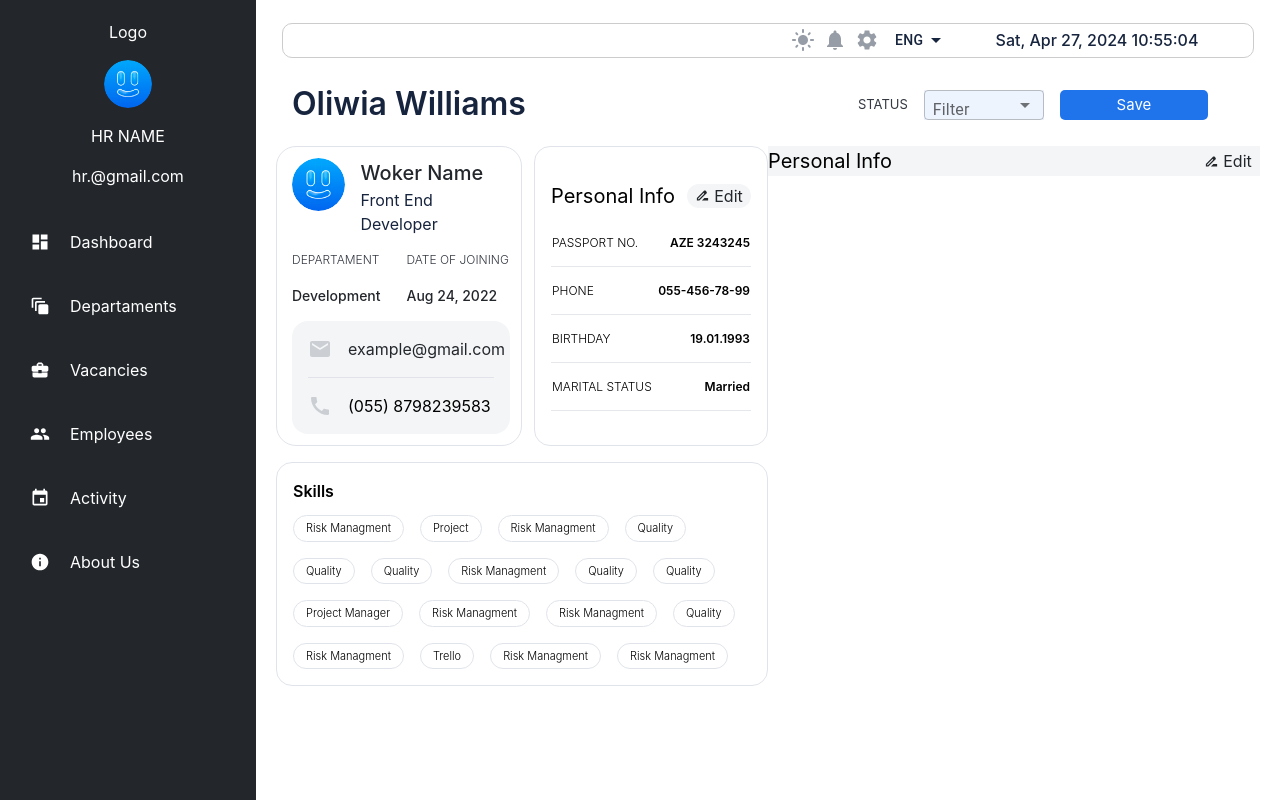
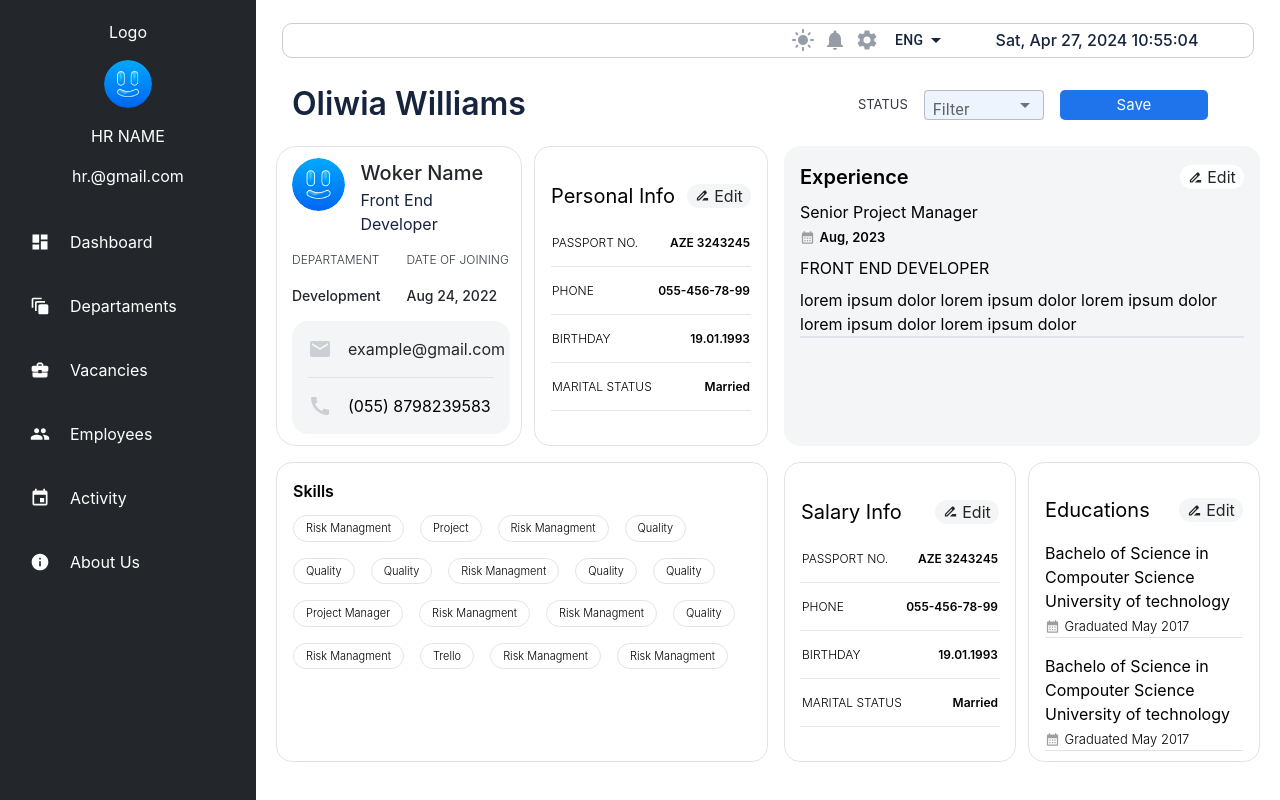
Before and after one commit to panahlimurad/hr_command, a React (Create React App) app: page /employees-details in a window 1280 px wide. Built offline with nearby package versions, Linux system fonts and the light colour scheme.

Commit message:
createDetailsPage

```diff
--- /dev/null
+++ b/src/features/Components/EducationComp/EducationComp.js
@@ -0,0 +1,31 @@
+import React from "react";
+import DriveFileRenameOutlineIcon from "@mui/icons-material/DriveFileRenameOutline";
+import CalendarMonthIcon from '@mui/icons-material/CalendarMonth';
+
+function EducationComp() {
+  return (
+    <div className="w-[50%] h-[300px] p-4 border border-solid border-[#E0E4EA] flex flex-col gap-4 rounded-2xl overflow-scroll">
+      <div className="flex justify-between items-center cursor-pointer mt-4">
+        <div className="text-[20px]">Educations</div>
+        <div className="text-[#23272C] gap-1 flex justify-center items-center rounded-xl w-16 bg-[#f4f5f7]">
+          <DriveFileRenameOutlineIcon sx={{ fontSize: "15px" }} />
+          Edit
+        </div>
+      </div>
+      <div>
+        <div className="">Bachelo of Science in Compouter Science University of technology</div>
+        <div className='border-b border-solid border-[#E0E4EA]'><CalendarMonthIcon sx={{color:"#9e9e9e", fontSize:"15px"}}/> <span className="text-[13px] font-light">Graduated May 2017</span></div>
+      </div>
+      <div>
+        <div className="">Bachelo of Science in Compouter Science University of technology</div>
+        <div className='border-b border-solid border-[#E0E4EA]'><CalendarMonthIcon sx={{color:"#9e9e9e", fontSize:"15px"}}/> <span className="text-[13px] font-light">Graduated May 2017</span></div>
+      </div>
+      <div>
+        <div className="">Bachelo of Science in Compouter Science University of technology</div>
+        <div className='border-b border-solid border-[#E0E4EA]'><CalendarMonthIcon sx={{color:"#9e9e9e", fontSize:"15px"}}/> <span className="text-[13px] font-light">Graduated May 2017</span></div>
+      </div>
+    </div>
+  );
+}
+
+export default EducationComp;
--- a/src/features/Components/ExperienceComp/ExperienceComp.js
+++ b/src/features/Components/ExperienceComp/ExperienceComp.js
@@ -1,18 +1,34 @@
 import React from 'react'
 import DriveFileRenameOutlineIcon from "@mui/icons-material/DriveFileRenameOutline";
-
+import CalendarMonthIcon from '@mui/icons-material/CalendarMonth';
 
 
 function ExperienceComp() {
   return (
-    <div className='bg-[#f4f5f7] w-[100%]'>
+    <div className='bg-[#f4f5f7] w-[100%] p-4 flex flex-col rounded-2xl h-[300px] overflow-scroll'>
         <div className="flex justify-between items-center cursor-pointer">
-        <div className="text-[20px]">Personal Info</div>
-        <div className="text-[#23272C] gap-1 flex justify-center items-center rounded-xl w-16 bg-[#f4f5f7]">
+        <div className="text-[20px] font-semibold">Experience</div>
+        <div className="text-[#23272C] gap-1 flex justify-center items-center rounded-xl w-16 bg-[#fff]">
           <DriveFileRenameOutlineIcon sx={{ fontSize: "15px" }} />
           Edit
         </div>
       </div>
+
+        <div className='mt-2'>
+          <div className='flex flex-col'>
+            <p className>
+            Senior Project Manager
+            </p>
+            <div>
+              <CalendarMonthIcon sx={{color:"#9e9e9e", fontSize:"15px"}}/> <span className='text-[13px] font-semibold'>Aug, 2023</span>
+            </div>
+            <div className='mt-2'>
+              <div>FRONT END DEVELOPER</div>
+              <div className='border-b-2 border-solid border-[#E0E4EA] mt-2'>lorem ipsum dolor lorem ipsum dolor lorem ipsum dolor lorem ipsum dolor lorem ipsum dolor</div>
+            </div>
+          </div>
+        </div>
+
     </div>
   )
 }
--- a/src/features/Components/InfoCard/InfoCard.js
+++ b/src/features/Components/InfoCard/InfoCard.js
@@ -1,11 +1,11 @@
 import React from "react";
 import DriveFileRenameOutlineIcon from "@mui/icons-material/DriveFileRenameOutline";
 
-function InfoCard() {
+function InfoCard({headText}) {
   return (
     <div className="w-[50%] h-[300px] p-4 border border-solid border-[#E0E4EA] flex flex-col gap-2 justify-center rounded-2xl">
       <div className="flex justify-between items-center cursor-pointer">
-        <div className="text-[20px]">Personal Info</div>
+        <div className="text-[20px]">{headText}</div>
         <div className="text-[#23272C] gap-1 flex justify-center items-center rounded-xl w-16 bg-[#f4f5f7]">
           <DriveFileRenameOutlineIcon sx={{ fontSize: "15px" }} />
           Edit
--- a/src/features/Components/SkillsComp/SkillsComp.js
+++ b/src/features/Components/SkillsComp/SkillsComp.js
@@ -2,7 +2,7 @@ import React from 'react'
 
 function SkillsComp() {
   return (
-    <div className='w-[100%%] border border-solid rounded-2xl p-4 border-[#E0E4EA] h-auto'>
+    <div className='w-[100%%] border border-solid rounded-2xl p-4 border-[#E0E4EA] h-[300px] overflow-scroll'>
         <div className='font-semibold text-[16px]'>
         Skills
         </div>
--- a/src/pages/EmployeesDetails/employees-details.js
+++ b/src/pages/EmployeesDetails/employees-details.js
@@ -4,6 +4,7 @@ import EmployessCard from "../../features/Components/EmployeesCard/EmployessCard
 import InfoCard from "../../features/Components/InfoCard/InfoCard";
 import SkillsComp from "../../features/Components/SkillsComp/SkillsComp";
 import ExperienceComp from "../../features/Components/ExperienceComp/ExperienceComp";
+import EducationComp from "../../features/Components/EducationComp/EducationComp";
 
 function EmployeesDetails() {
   return(
@@ -14,14 +15,18 @@ function EmployeesDetails() {
       <div className="w-[50%]">
       <div className="flex gap-3 w-[100%]">
       <EmployessCard isDetail={true}/>
-      <InfoCard/>
+      <InfoCard headText="Personal Info"/>
       </div>
       <div className="mt-4 w-[100%]">
       <SkillsComp/>
       </div>
       </div>
-      <div className="w-[50%]">
+      <div className="w-[50%] gap-4 flex flex-col pl-4">
       <ExperienceComp/>
+      <div className="flex gap-3">
+      <InfoCard headText="Salary Info"/>
+      <EducationComp/>
+      </div>
       </div>
       </div>
     </div>
```
